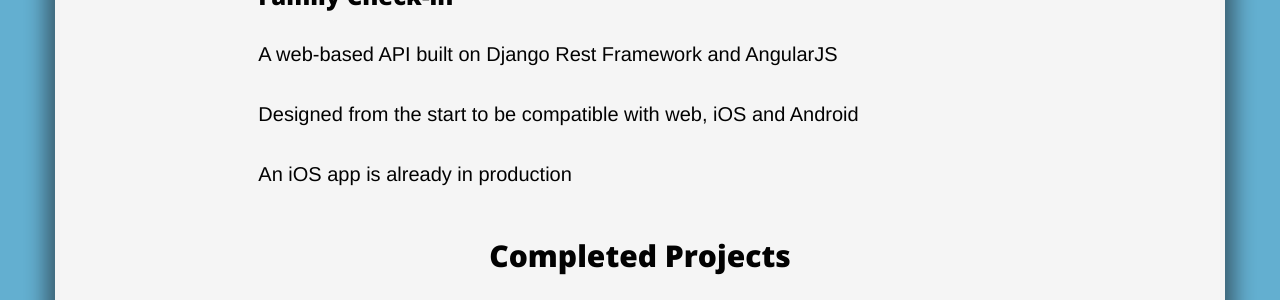
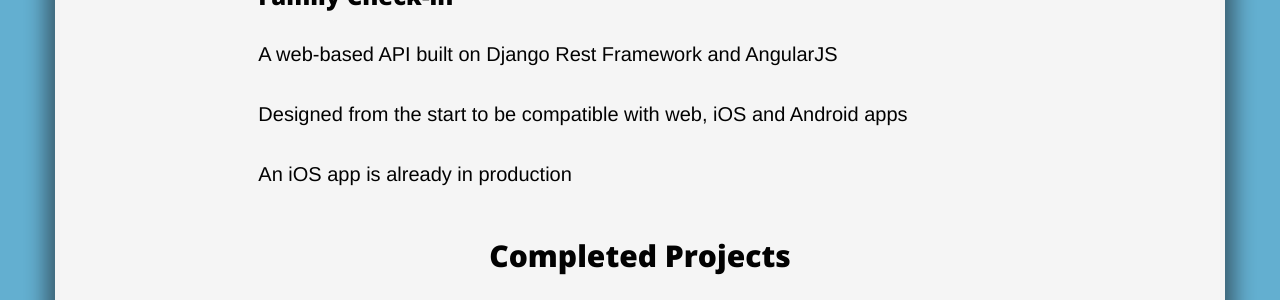
Before and after one commit to jjcarl/message_board, a Django app: page / in a window 1280 px wide. Shown: the part 303-603 px from the top of the page. Run offline with Django 3.2, Linux system fonts and the light colour scheme; some libraries are stand-ins or nearby versions.

Commit message:
minor file cleanup

```diff
--- a/main/templates/home.html
+++ b/main/templates/home.html
@@ -17,7 +17,7 @@
             <div class="col-sm-offset-2 col-sm-8">
                 <h3>Family Check-in</h3>
                 <p>A web-based API built on Django Rest Framework and AngularJS</p>
-                <p>Designed from the start to be compatible with web, iOS and Android</p>
+                <p>Designed from the start to be compatible with web, iOS and Android apps</p>
                 <p>An iOS app is already in production</p>
             </div>
         </div>
```
Also changed, not shown: main/static/img/about-bg.jpg (deleted), main/static/img/contact-bg.jpg (deleted), main/static/img/home-bg.jpg (deleted), main/static/img/post-bg.jpg (deleted), main/static/img/post-sample-image.jpg (deleted).
